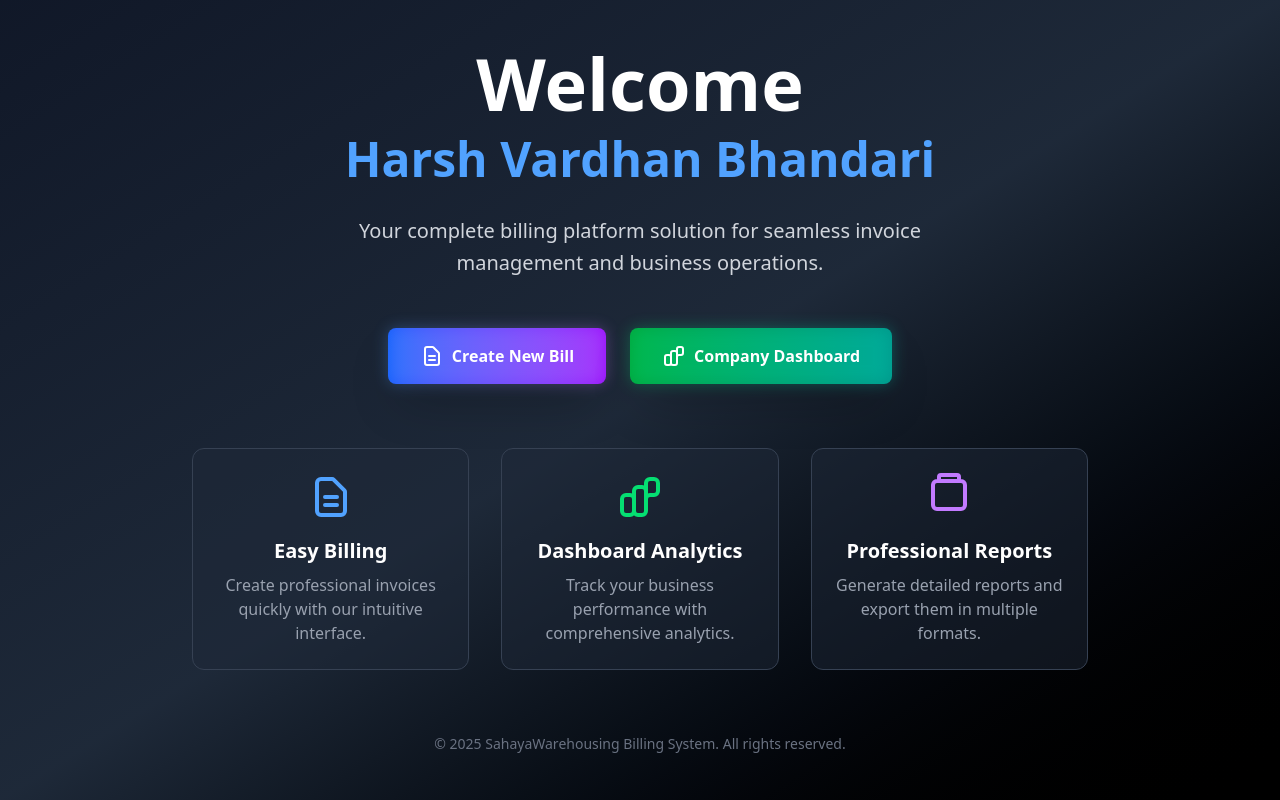
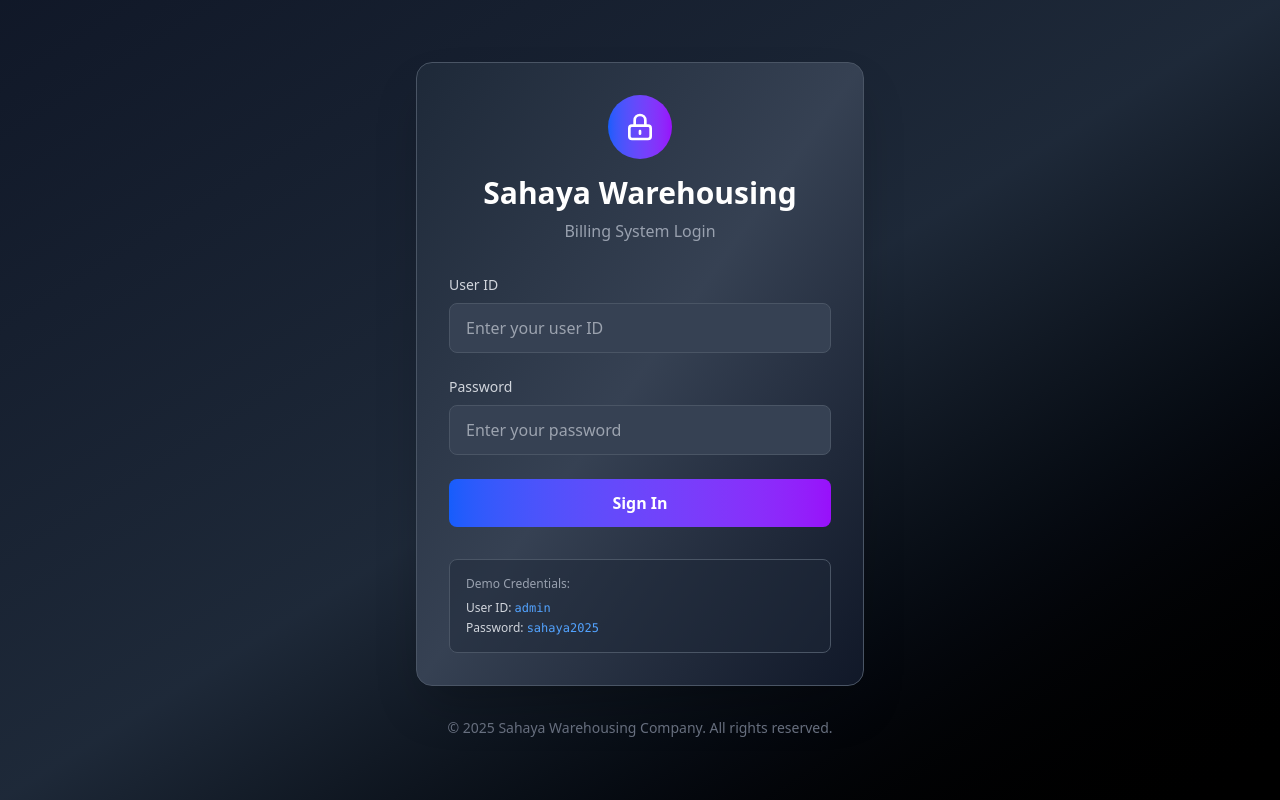
Before and after one commit to naman1512/billing-system, a Next.js app: page / in a window 1280 px wide. Built offline with nearby package versions, Linux system fonts and the light colour scheme.

Commit message:
update Auth

```diff
--- /dev/null
+++ b/src/app/components/Login/Login.tsx
@@ -0,0 +1,129 @@
+'use client';
+
+import { useState } from 'react';
+import toast from 'react-hot-toast';
+
+interface LoginProps {
+  onLogin: () => void;
+}
+
+export default function Login({ onLogin }: LoginProps) {
+  const [userId, setUserId] = useState('');
+  const [password, setPassword] = useState('');
+  const [isLoading, setIsLoading] = useState(false);
+
+  // Demo credentials - in a real app, these would be environment variables or from a secure backend
+  const DEMO_USER_ID = 'xforva';
+  const DEMO_PASSWORD = 'SWC@9670';
+
+  const handleSubmit = async (e: React.FormEvent) => {
+    e.preventDefault();
+    setIsLoading(true);
+
+    // Simulate a brief loading time
+    await new Promise(resolve => setTimeout(resolve, 1000));
+
+    if (userId === DEMO_USER_ID && password === DEMO_PASSWORD) {
+      toast.success('Login successful!', {
+        icon: '✅',
+        duration: 2000,
+      });
+      onLogin();
+    } else {
+      toast.error('Invalid credentials. Please try again.', {
+        icon: '❌',
+        duration: 3000,
+      });
+    }
+
+    setIsLoading(false);
+  };
+
+  return (
+    <div className="min-h-screen bg-gradient-to-br from-gray-900 via-gray-800 to-black flex items-center justify-center p-4">
+      <div className="max-w-md w-full">
+        {/* Login Card */}
+        <div className="bg-gradient-to-br from-gray-800 via-gray-700 to-gray-900 p-8 rounded-2xl border border-gray-600 shadow-2xl backdrop-blur-sm animate-fade-in-up">
+          {/* Header */}
+          <div className="text-center mb-8">
+            <div className="w-16 h-16 bg-gradient-to-r from-blue-600 to-purple-600 rounded-full flex items-center justify-center mx-auto mb-4">
+              <svg className="w-8 h-8 text-white" fill="none" stroke="currentColor" viewBox="0 0 24 24">
+                <path strokeLinecap="round" strokeLinejoin="round" strokeWidth={2} d="M12 15v2m-6 4h12a2 2 0 002-2v-6a2 2 0 00-2-2H6a2 2 0 00-2 2v6a2 2 0 002 2zm10-10V7a4 4 0 00-8 0v4h8z" />
+              </svg>
+            </div>
+            <h1 className="text-3xl font-bold text-white mb-2">
+              Sahaya Warehousing
+            </h1>
+            <p className="text-gray-400">
+              Billing System Login
+            </p>
+          </div>
+
+          {/* Login Form */}
+          <form onSubmit={handleSubmit} className="space-y-6">
+            <div>
+              <label className="block text-sm font-medium text-gray-300 mb-2">
+                User ID
+              </label>
+              <input
+                type="text"
+                value={userId}
+                onChange={(e) => setUserId(e.target.value)}
+                className="w-full px-4 py-3 bg-gray-700 border border-gray-600 rounded-lg text-white placeholder-gray-400 focus:outline-none focus:ring-2 focus:ring-blue-500 focus:border-blue-500 transition-all duration-300"
+                placeholder="Enter your user ID"
+                required
+                disabled={isLoading}
+              />
+            </div>
+
+            <div>
+              <label className="block text-sm font-medium text-gray-300 mb-2">
+                Password
+              </label>
+              <input
+                type="password"
+                value={password}
+                onChange={(e) => setPassword(e.target.value)}
+                className="w-full px-4 py-3 bg-gray-700 border border-gray-600 rounded-lg text-white placeholder-gray-400 focus:outline-none focus:ring-2 focus:ring-blue-500 focus:border-blue-500 transition-all duration-300"
+                placeholder="Enter your password"
+                required
+                disabled={isLoading}
+              />
+            </div>
+
+            <button
+              type="submit"
+              disabled={isLoading}
+              className="w-full py-3 bg-gradient-to-r from-blue-600 to-purple-600 text-white font-semibold rounded-lg hover:from-blue-500 hover:to-purple-500 focus:outline-none focus:ring-2 focus:ring-blue-500 focus:ring-offset-2 focus:ring-offset-gray-800 transform hover:scale-105 transition-all duration-300 disabled:opacity-50 disabled:cursor-not-allowed disabled:hover:scale-100"
+            >
+              {isLoading ? (
+                <div className="flex items-center justify-center space-x-2">
+                  <div className="w-4 h-4 border-2 border-white border-t-transparent rounded-full animate-spin"></div>
+                  <span>Signing in...</span>
+                </div>
+              ) : (
+                'Sign In'
+              )}
+            </button>
+          </form>
+
+          {/* Demo Credentials Info */}
+          <div className="mt-8 p-4 bg-gray-800/50 rounded-lg border border-gray-600">
+            <p className="text-xs text-gray-400 mb-2">Demo Credentials:</p>
+            <div className="space-y-1 text-xs">
+              <p className="text-gray-300">User ID: <span className="text-blue-400 font-mono">admin</span></p>
+              <p className="text-gray-300">Password: <span className="text-blue-400 font-mono">sahaya2025</span></p>
+            </div>
+          </div>
+        </div>
+
+        {/* Footer */}
+        <div className="text-center mt-8">
+          <p className="text-gray-500 text-sm">
+            &copy; 2025 Sahaya Warehousing Company. All rights reserved.
+          </p>
+        </div>
+      </div>
+    </div>
+  );
+}
--- a/src/app/landing-page.tsx
+++ b/src/app/landing-page.tsx
@@ -2,9 +2,28 @@
 
 import Link from 'next/link';
 
-export default function LandingPage() {
+interface LandingPageProps {
+  onLogout?: () => void;
+}
+
+export default function LandingPage({ onLogout }: LandingPageProps) {
   return (
     <div className="min-h-screen bg-gradient-to-br from-gray-900 via-gray-800 to-black flex items-center justify-center p-4">
+      {/* Logout Button */}
+      {onLogout && (
+        <button
+          onClick={onLogout}
+          className="absolute top-6 right-6 px-4 py-2 bg-red-600 hover:bg-red-700 text-white text-sm font-medium rounded-lg transition-all duration-300 transform hover:scale-105 focus:outline-none focus:ring-2 focus:ring-red-500 focus:ring-offset-2 focus:ring-offset-gray-900"
+        >
+          <div className="flex items-center space-x-2">
+            <svg className="w-4 h-4" fill="none" stroke="currentColor" viewBox="0 0 24 24">
+              <path strokeLinecap="round" strokeLinejoin="round" strokeWidth={2} d="M17 16l4-4m0 0l-4-4m4 4H7m6 4v1a3 3 0 01-3 3H6a3 3 0 01-3-3V7a3 3 0 013-3h4a3 3 0 013 3v1" />
+            </svg>
+            <span>Logout</span>
+          </div>
+        </button>
+      )}
+
       <div className="max-w-4xl mx-auto text-center">
         {/* Welcome Section */}
         <div className="mb-12 animate-fade-in-up">
--- a/src/app/page.tsx
+++ b/src/app/page.tsx
@@ -1,5 +1,51 @@
+'use client';
+
+import { useState, useEffect } from 'react';
 import LandingPage from './landing-page';
+import Login from './components/Login/Login';
 
 export default function Home() {
-  return <LandingPage />;
+  const [isAuthenticated, setIsAuthenticated] = useState(false);
+  const [isLoading, setIsLoading] = useState(true);
+
+  // Check for existing authentication on component mount
+  useEffect(() => {
+    const checkAuth = () => {
+      const authStatus = localStorage.getItem('isAuthenticated');
+      if (authStatus === 'true') {
+        setIsAuthenticated(true);
+      }
+      setIsLoading(false);
+    };
+
+    checkAuth();
+  }, []);
+
+  const handleLogin = () => {
+    setIsAuthenticated(true);
+    localStorage.setItem('isAuthenticated', 'true');
+  };
+
+  const handleLogout = () => {
+    setIsAuthenticated(false);
+    localStorage.removeItem('isAuthenticated');
+  };
+
+  // Show loading spinner while checking authentication
+  if (isLoading) {
+    return (
+      <div className="min-h-screen bg-gradient-to-br from-gray-900 via-gray-800 to-black flex items-center justify-center">
+        <div className="text-center">
+          <div className="w-12 h-12 border-4 border-blue-500 border-t-transparent rounded-full animate-spin mx-auto mb-4"></div>
+          <p className="text-gray-400">Loading...</p>
+        </div>
+      </div>
+    );
+  }
+
+  if (!isAuthenticated) {
+    return <Login onLogin={handleLogin} />;
+  }
+
+  return <LandingPage onLogout={handleLogout} />;
 }
```
